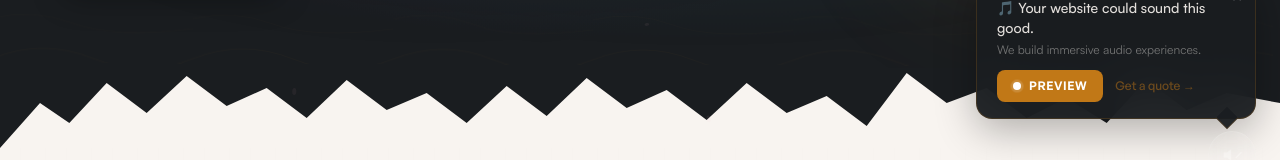
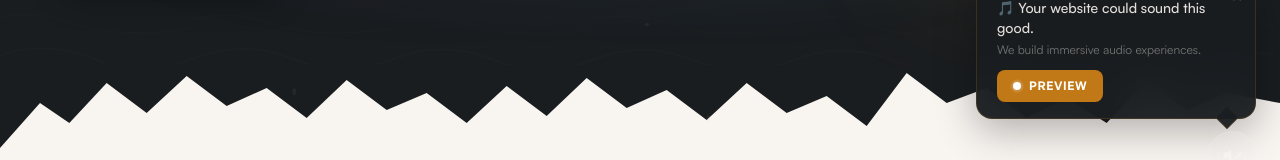
Before and after one commit to AgentWarhead/kootenay-made, a Next.js app: page /about in a window 1280 px wide. Shown: the part 597-757 px from the top of the page. Built offline with nearby package versions, Linux system fonts and the light colour scheme; a web font is replaced by a local one.

Commit message:
fix: remove get a quote from audio CTA

```diff
--- a/src/components/AmbientSound.tsx
+++ b/src/components/AmbientSound.tsx
@@ -104,7 +104,6 @@ export default function AmbientSound() {
               <p className="text-cream/40 text-xs font-[family-name:var(--font-satoshi)] mb-3">
                 We build immersive audio experiences.
               </p>
-              <div className="flex items-center gap-3">
               <button
                 onClick={handlePlay}
                 className="flex items-center gap-2 bg-copper hover:bg-copper-light text-white text-xs font-semibold uppercase tracking-wider px-4 py-2 rounded-lg transition-all duration-200 hover:scale-[1.02]"
@@ -115,13 +114,6 @@ export default function AmbientSound() {
                 </span>
                 Preview
               </button>
-                <a
-                  href="/contact"
-                  className="text-copper/50 hover:text-copper text-xs font-medium transition-colors"
-                >
-                  Get a quote →
-                </a>
-              </div>
               {/* Arrow pointing down to speaker button */}
               <div className="absolute -bottom-2 right-5 w-4 h-4 rotate-45 bg-slate/95 border-r border-b border-copper/20" />
             </div>
```
Lines whose indentation alone changed are shown as unchanged.
